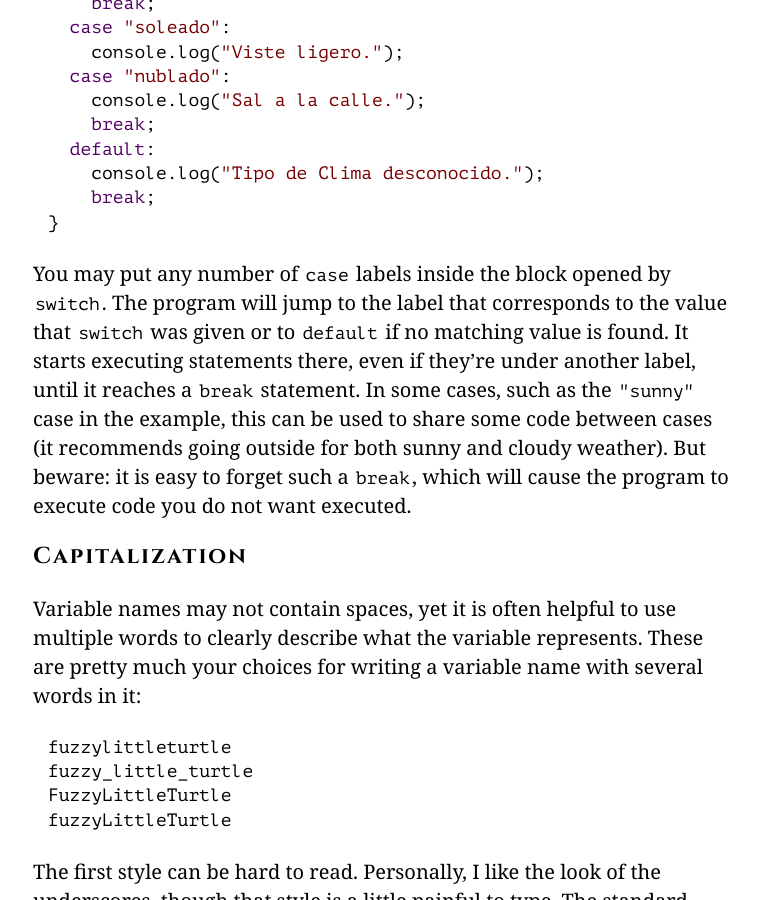
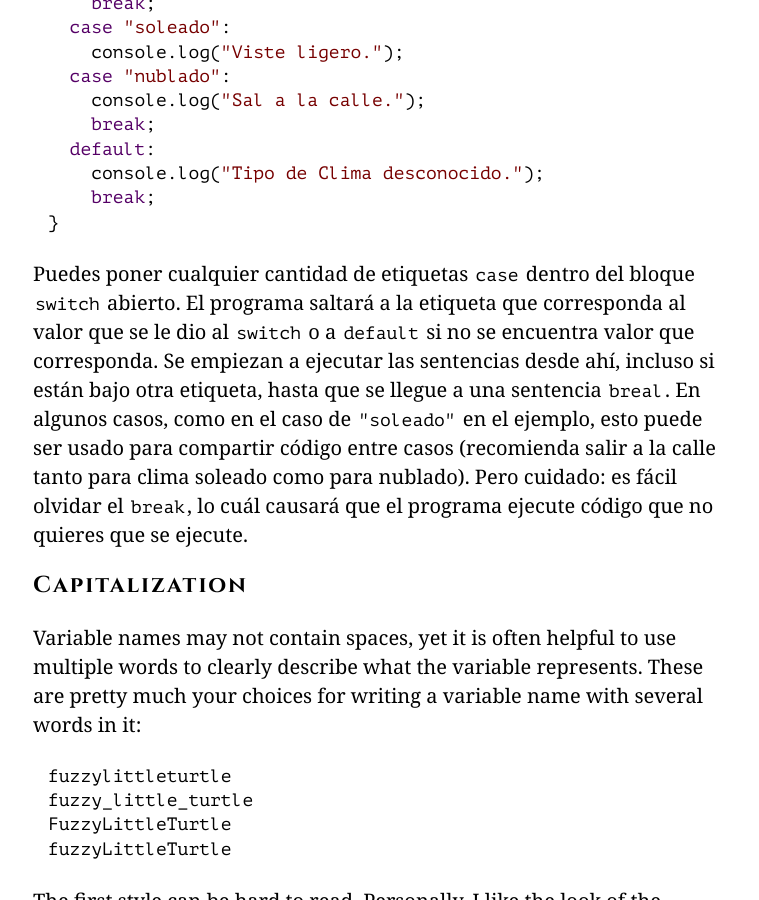
Before and after one commit to hectorip/Eloquent-JavaScript-ES-online, a Jekyll site: the page chapters/02_program_structure.html, which Jekyll copies as it is, in a window 1280 px wide and 900 px high, scrolled down 16570 px. Shown: the whole window, without its empty margins (257-1016 px from the left). Built offline with Jekyll 4.4.1, drawn with Linux system fonts in a browser that asks for light colours; nearby versions of some CDN libraries; library files that are not in the unit come from our copies.

Commit message:
finalizando explicación switch

```diff
--- a/chapters/02_program_structure.html
+++ b/chapters/02_program_structure.html
@@ -529,16 +529,17 @@ Aquí hay un ejemplo:</p>
     <span class="cm-variable">console</span>.<span class="cm-property">log</span>(<span class="cm-string">"Tipo de Clima desconocido."</span>);
     <span class="cm-keyword">break</span>;
 }</pre>
-<p><a class=p_ident id="p_25X42G30Nq" href="#p_25X42G30Nq"></a>You may put any number of <code>case</code> labels
-inside the block opened by <code>switch</code>. The program will jump to the
-label that corresponds to the value that <code>switch</code> was given or to
-<code>default</code> if no matching value is found. It starts executing
-statements there, even if they&#8217;re under another label, until it
-reaches a <code>break</code> statement. In some cases, such as the <code>"sunny"</code> case
-in the example, this can be used to share some code between cases (it
-recommends going outside for both sunny and cloudy weather). But
-beware: it is easy to forget such a <code>break</code>, which will cause the
-program to execute code you do not want executed.</p>
+<p><a class=p_ident id="p_hDvjFkun6u" href="#p_hDvjFkun6u"></a> Puedes poner cualquier cantidad
+de etiquetas <code>case</code> dentro del bloque <code>switch</code> abierto. El programa
+saltará a la etiqueta que corresponda al valor que se le dio al
+<code>switch</code> o a <code>default</code> si no se encuentra valor que corresponda.
+Se empiezan a ejecutar las sentencias desde ahí, incluso si están
+bajo otra etiqueta, hasta que se llegue a una sentencia <code>breal</code>.
+En algunos casos, como en el caso de <code>"soleado"</code> en el ejemplo, esto
+puede ser usado para compartir código entre casos (recomienda
+salir a la calle tanto para clima soleado como para nublado). Pero
+cuidado: es fácil olvidar el <code>break</code>, lo cuál causará que el programa
+ejecute código que no quieres que se ejecute.</p>
 <h2><a class=h_ident id="h_t54vuASjLD" href="#h_t54vuASjLD"></a>Capitalization</h2>
 <p><a class=p_ident id="p_3D9T5AdSU0" href="#p_3D9T5AdSU0"></a>Variable
 names may not contain spaces, yet it is often helpful to use multiple
```
